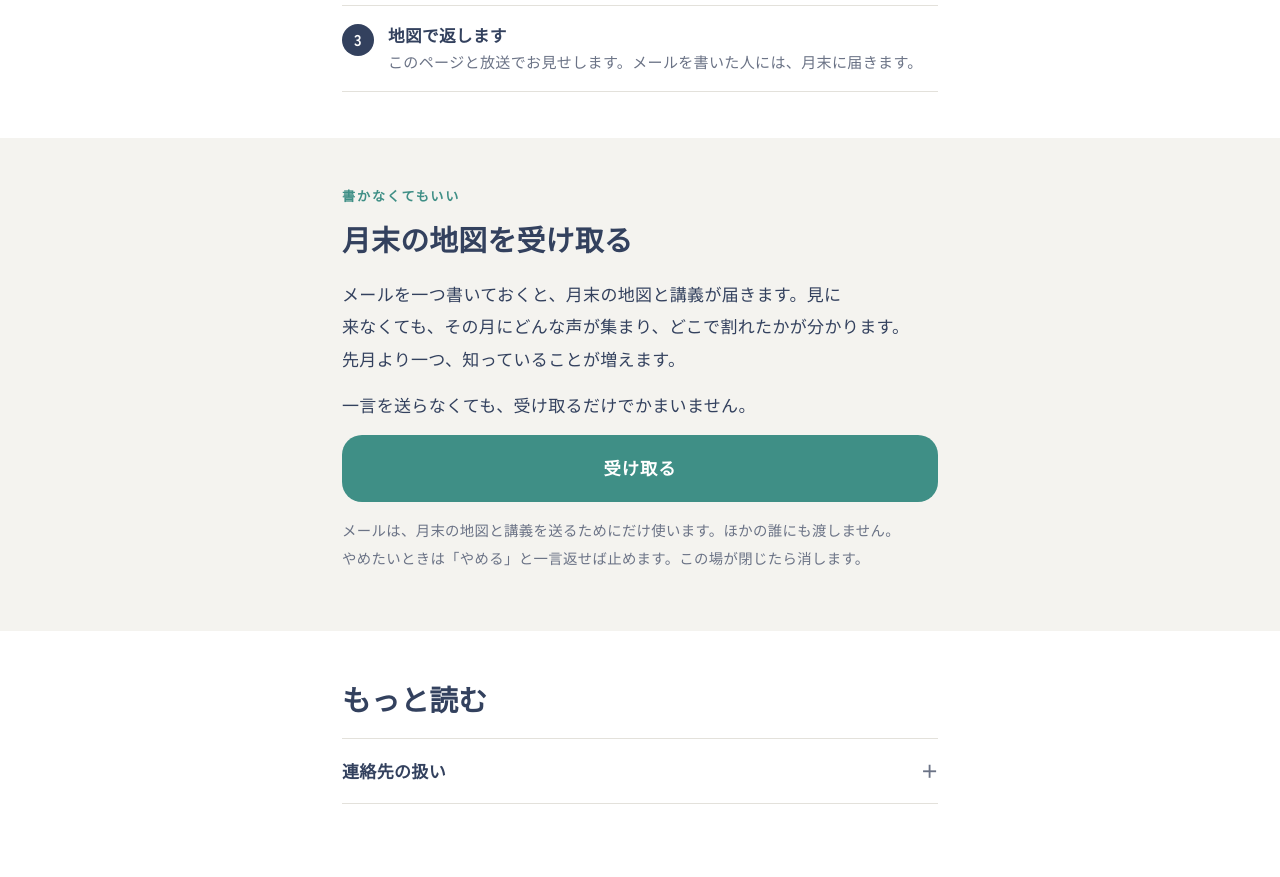
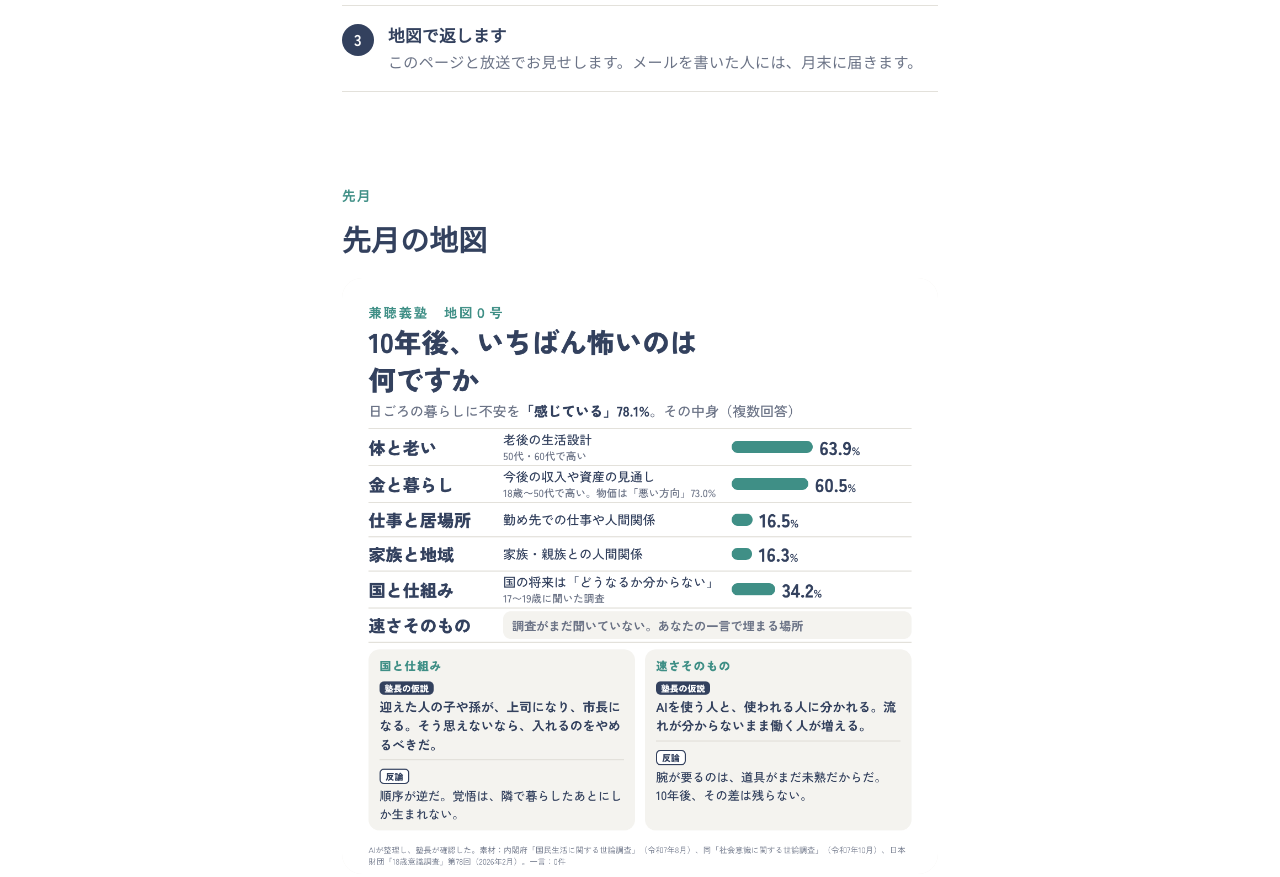
Before and after one commit to kencho-gijuku/kencho-gijuku.jp, a plain HTML site: page index.html in a window 1280 px wide. Shown: the part 4220-5097 px from the top of the page. Drawn offline with Linux system fonts and the light colour scheme; a web font is replaced by a local one.

Commit message:
Add files via upload

```diff
--- a/index.html
+++ b/index.html
@@ -375,7 +375,7 @@ const CONFIG = {
   noteUrl:  "https://note.com/kencho_gijuku",
   xUrl:     "https://x.com/kencho_gijuku",
   ytUrl:    "https://www.youtube.com/@kencho_gijuku",
-  showMap:     false,   // map-00.png を置いたら true（「先月の地図」が出る）
+  showMap:     true,    // map-00.png を置いたら true（「先月の地図」が出る）
   showShuisho: false,   // 趣意書の本文を入れたら true
   showKensho:  false,   // 憲章の本文を入れたら true
 };
```
Also changed, not shown: map-00.png (added).
